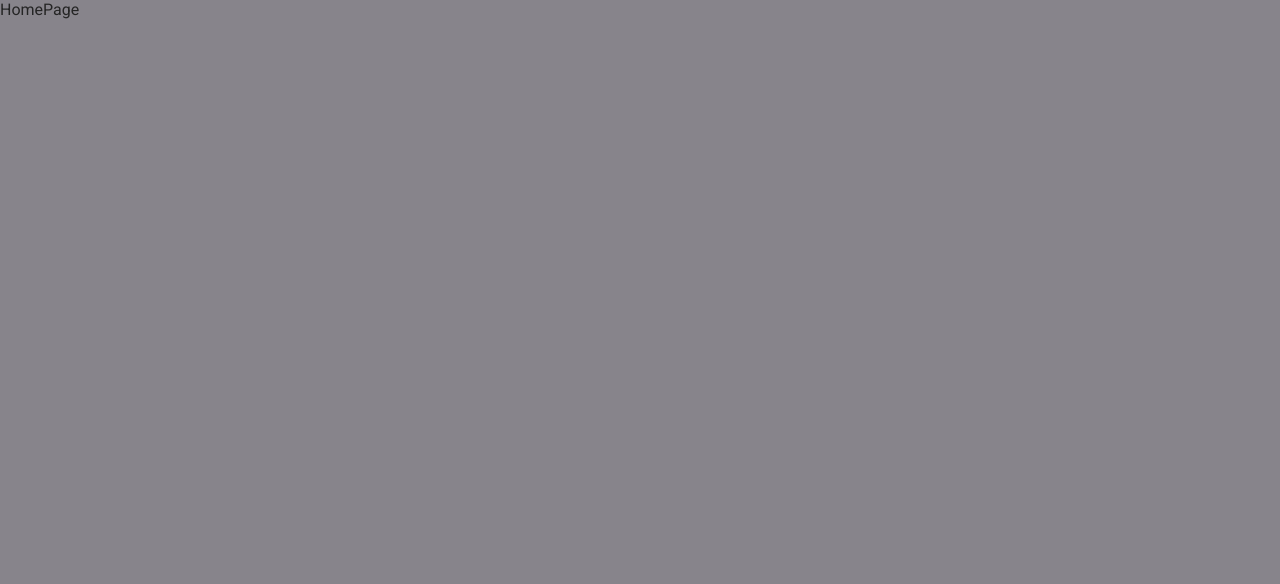
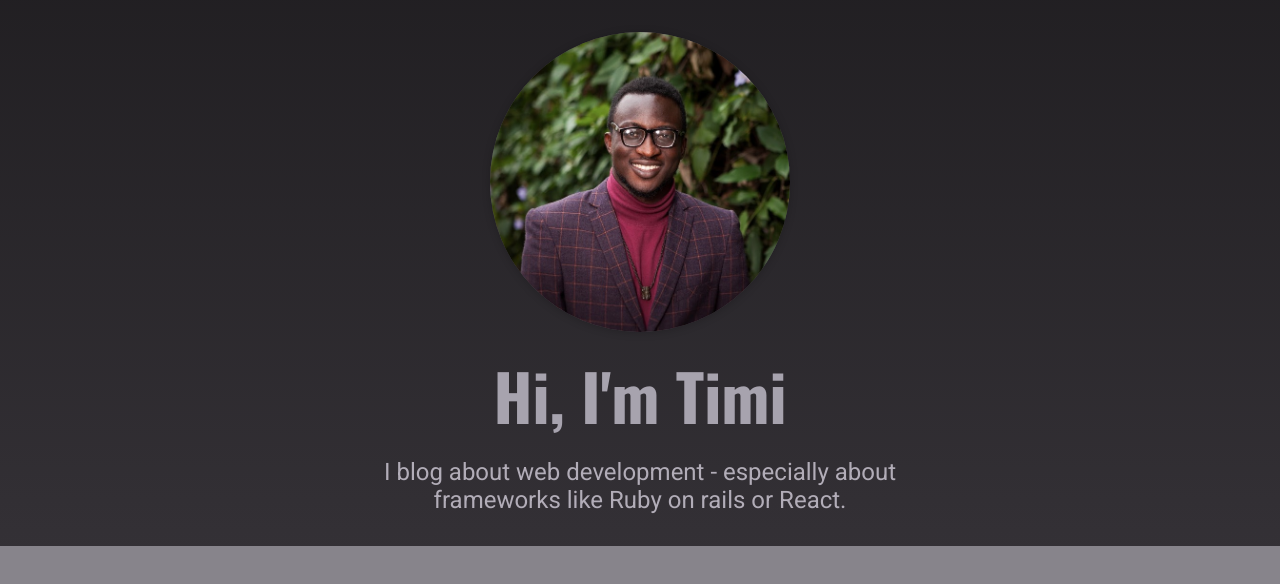
Before and after one commit to Harrytimbog/my-dev-blog, a Next.js app: page / in a window 1280 px wide. Shown: the top 584 px of the page. Built offline with nearby package versions, Linux system fonts and the light colour scheme.

Commit message:
Adding the Hero Component

```diff
--- /dev/null
+++ b/components/home-page/hero.js
@@ -0,0 +1,21 @@
+import Image from 'next/image'
+import classes from './hero.module.css';
+
+const Hero = () => {
+  return (
+    <section className={classes.hero}>
+      <div className={classes.image}>
+        <Image
+          src="/images/site/harrie.jpg"
+          alt="An image showing Timi"
+          width={300}
+          height={300}
+        />
+      </div>
+      <h1>Hi, I'm Timi</h1>
+      <p>I blog about web development - especially about frameworks like Ruby on rails or React.</p>
+    </section>
+  )
+}
+
+export default Hero;
--- /dev/null
+++ b/components/home-page/hero.module.css
@@ -0,0 +1,40 @@
+.hero {
+  text-align: center;
+  background-image: linear-gradient(
+    to bottom,
+    var(--color-grey-900),
+    var(--color-grey-800)
+  );
+  padding: var(--size-8) 0;
+}
+
+.image {
+  width: 300px;
+  height: 300px;
+  box-shadow: 0 1px 8px rgba(0, 0, 0, 0.2);
+  border-radius: 50%;
+  overflow: hidden;
+  background-color: var(--color-grey-700);
+  margin: auto;
+}
+
+.image img {
+  object-fit: cover;
+  object-position: top;
+  width: 100%;
+  height: 100%;
+}
+
+.hero h1 {
+  font-size: var(--size-16);
+  margin: var(--size-4) 0;
+  color: var(--color-grey-300);
+}
+
+.hero p {
+  font-size: var(--size-6);
+  color: var(--color-grey-200);
+  width: 90%;
+  max-width: 40rem;
+  margin: auto;
+}
--- a/pages/index.js
+++ b/pages/index.js
@@ -1,8 +1,12 @@
-import React from 'react'
+import { Fragment } from "react";
+import Hero from '../components/home-page/hero';
 
 const HomePage = () => {
   return (
-    <div>HomePage</div>
+    <Fragment>
+      <Hero />
+      {/* <FeaturedPosts /> */}
+    </Fragment>
   )
 }
 
--- a/pages/posts/[slug].js
+++ b/pages/posts/[slug].js
@@ -1,6 +1,6 @@
 const PostDetailPage = () => {
   return (
-    <div>PostDetailPage</div>
+    <div></div>
   )
 }
 
```
Also changed, not shown: components/home-page/featured-posts.module.css (added, +17 -0 lines), components/home-page/featured-posts.js (added), public/images/site/harrie.jpg (added), 1 other file (tests, documents, lock files or other folders).
